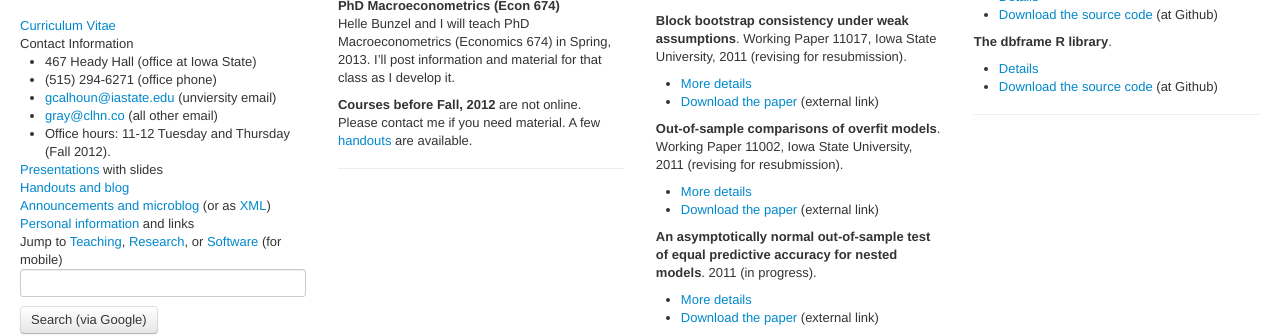
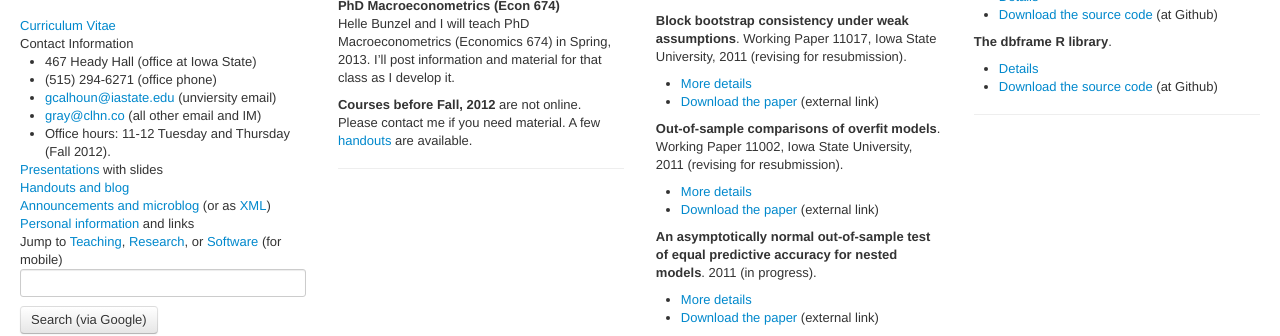
Before and after one commit to mmkuang/grayclhn.github.io, a Jekyll site: the page built from index.html, in a window 1280 px wide. Shown: the part 383-719 px from the top of the page. Built offline with Jekyll 4.4.1, drawn with Linux system fonts in a browser that asks for light colours.

Commit message:
Added xmpp im to main page

```diff
--- a/index.html
+++ b/index.html
@@ -31,7 +31,7 @@ title: "Gray Calhoun's website"
 	  <li>{% include univ_office %} (office at Iowa State)</li>
 	  <li>{% include univ_phone %} (office phone)</li>
 	  <li><a href="mailto:{% include univ_email %}">{% include univ_email %}</a> (unviersity email)</li>
-	  <li><a href="mailto:{% include main_email %}">{% include main_email %}</a> (all other email)</li>
+	  <li><a href="mailto:{% include main_email %}">{% include main_email %}</a> (all other email and IM)</li>
 	  <li>Office hours: 11-12 Tuesday and Thursday (Fall 2012).</li>
       </ul></li>
       <li><a href="/research/talks/">Presentations</a> with slides</li>
```
